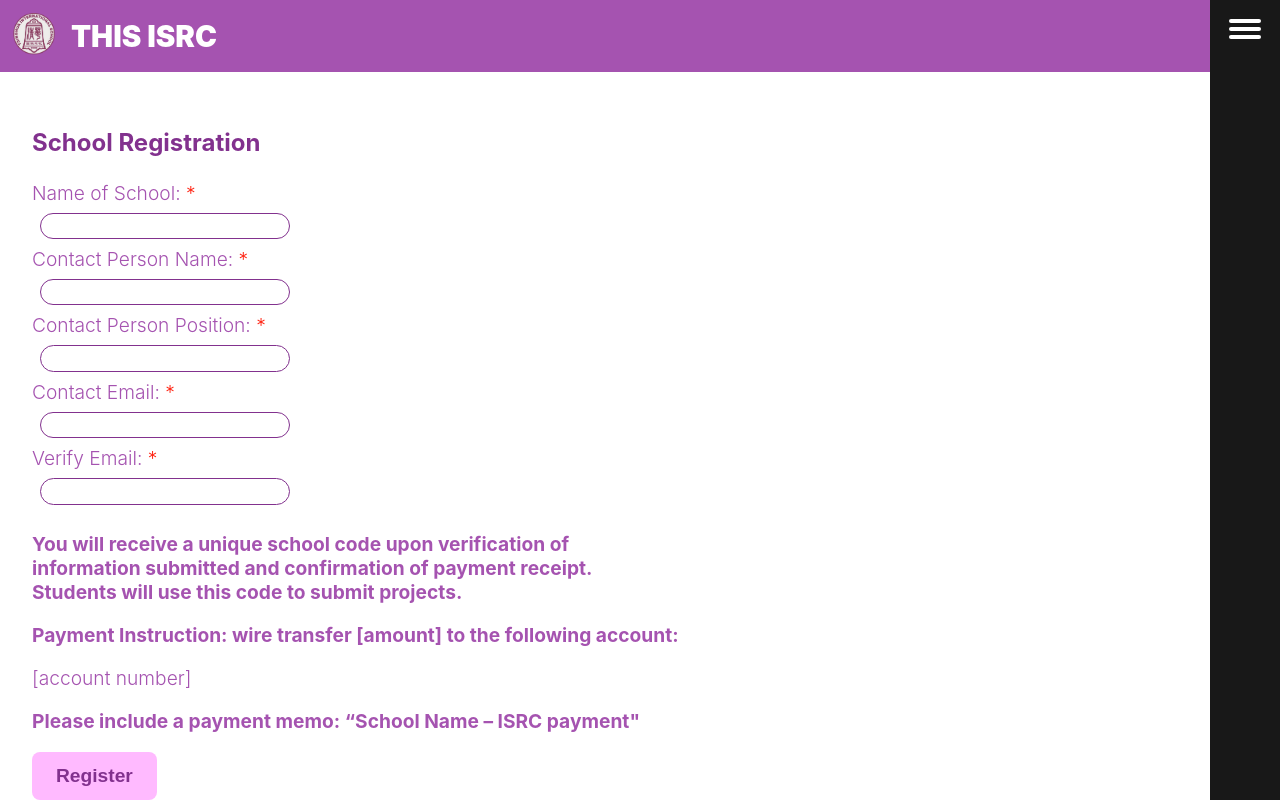
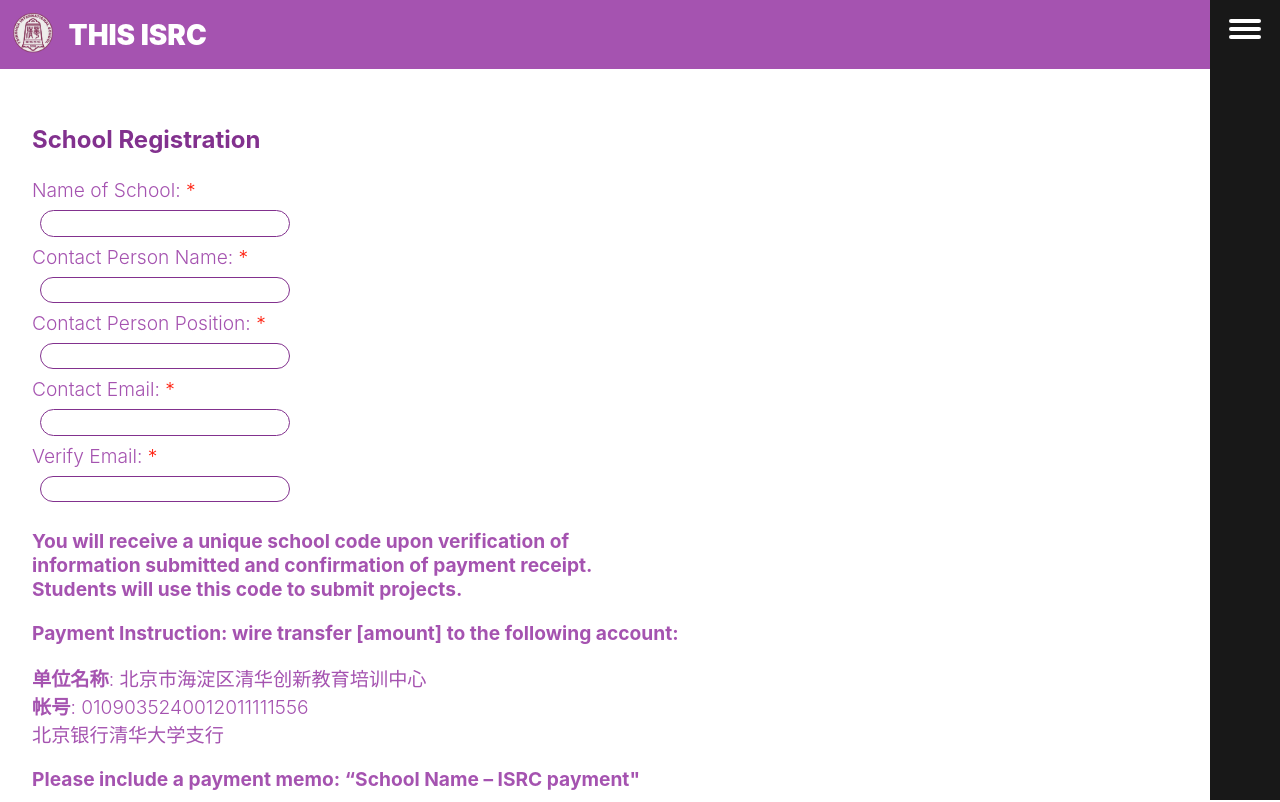
Before and after one commit to andrlime/org.thisisrc.website, a Next.js app: page /register in a window 1280 px wide. Shown: the top 802 px of the page. Built offline with nearby package versions, Linux system fonts and the light colour scheme.

Commit message:
content: updated payment information

```diff
--- a/pages/register.js
+++ b/pages/register.js
@@ -279,7 +279,9 @@ class App extends React.Component {
             <p style={{width: "50%"}}>You will receive a unique school code upon verification of information submitted and confirmation of payment receipt. Students will use this code to submit projects.</p>
 
             <p>Payment Instruction: wire transfer [amount] to the following account:</p>
-            <span>[account number]</span>
+            <span><b>单位名称</b>: 北京市海淀区清华创新教育培训中心</span><br/>
+            <span><b>帐号</b>: 0109035240012011111556</span><br/>
+            <span>北京银行清华大学支行</span>
             <p>Please include a payment memo: “School Name – ISRC payment"</p>
 
             <button onClick={this.submitHandler}>Register</button>
```
